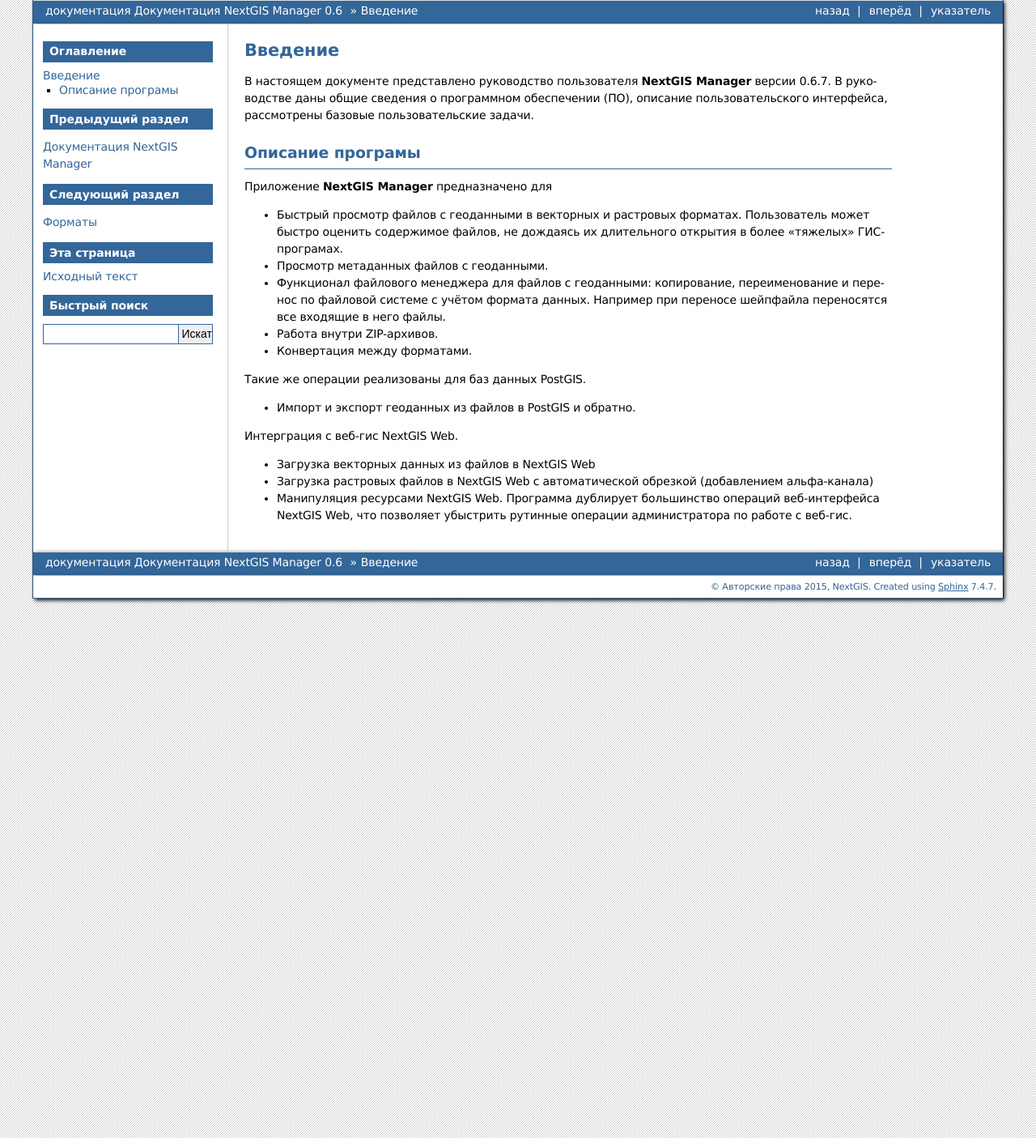
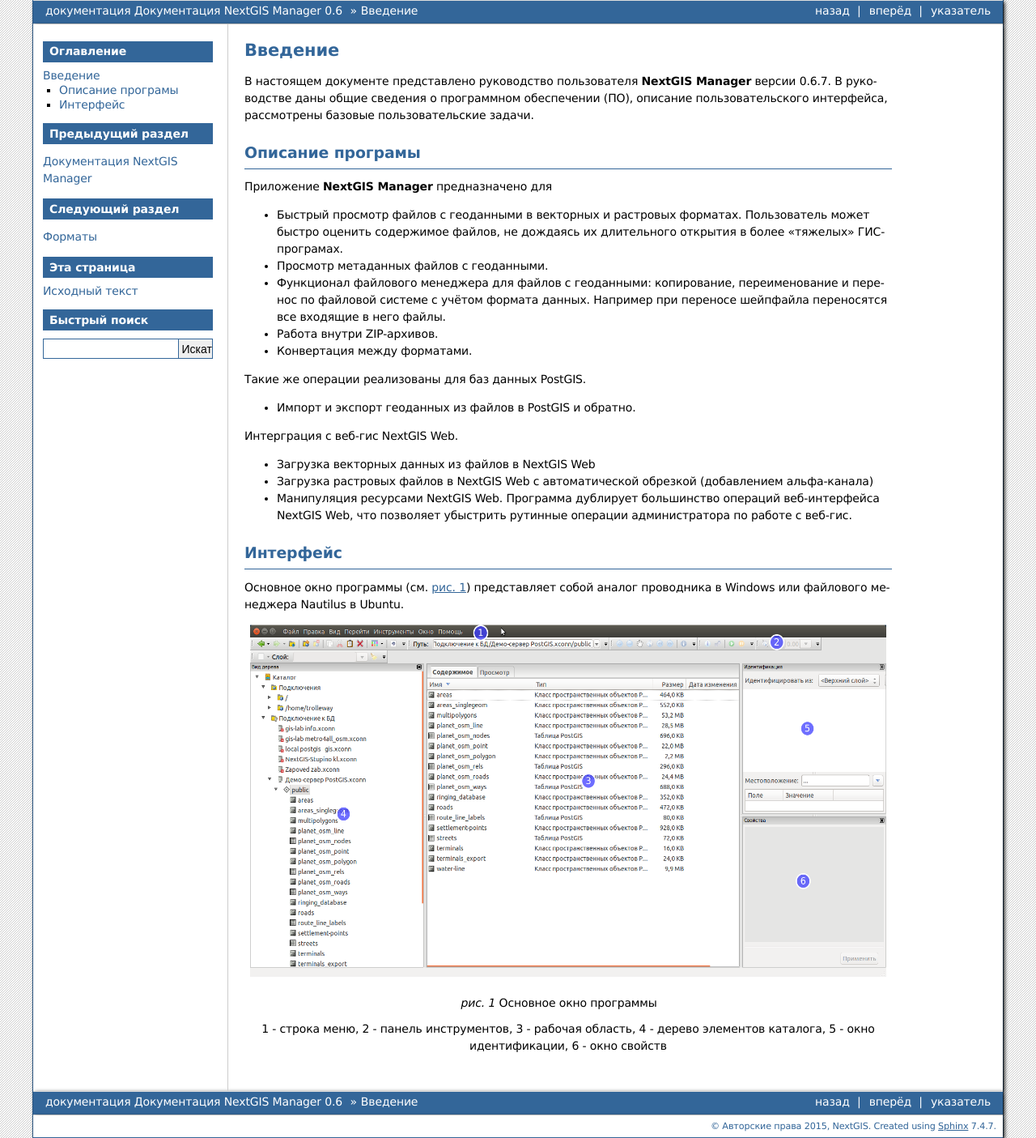
Before and after one commit to isabella232/docs_ngmanager, a Sphinx documentation site: the page built from source/intro.rst, in a window 1280 px wide. Shown: the whole page at 81% size. Built offline with Sphinx 7.4.7, drawn with Linux system fonts in a browser that asks for light colours; formulas are drawn with MathJax 3.

Commit message:
Описание интерфейса

```diff
--- a/source/intro.rst
+++ b/source/intro.rst
@@ -35,3 +35,21 @@
 * Загрузка векторных данных из файлов в NextGIS Web
 * Загрузка растровых файлов в NextGIS Web с автоматической обрезкой (добавлением альфа-канала)
 * Манипуляция ресурсами NextGIS Web. Программа дублирует большинство операций веб-интерфейса NextGIS Web, что позволяет убыстрить рутинные операции администратора по работе с веб-гис.
+
+
+Интерфейс
+---------
+
+Основное окно программы (см. :numref:`ngm_gui_mainscren`) представляет собой аналог проводника в Windows или файлового менеджера Nautilus в Ubuntu.
+
+
+
+
+.. figure:: _static/ngm_gui_mainscreen.png
+   :name: ngm_gui_mainscren
+   :align: center
+   :scale: 55%
+
+   Основное окно программы
+
+   1 - строка меню, 2 - панель инструментов, 3 - рабочая область, 4 - дерево элементов каталога, 5 - окно идентификации, 6 - окно свойств
```
